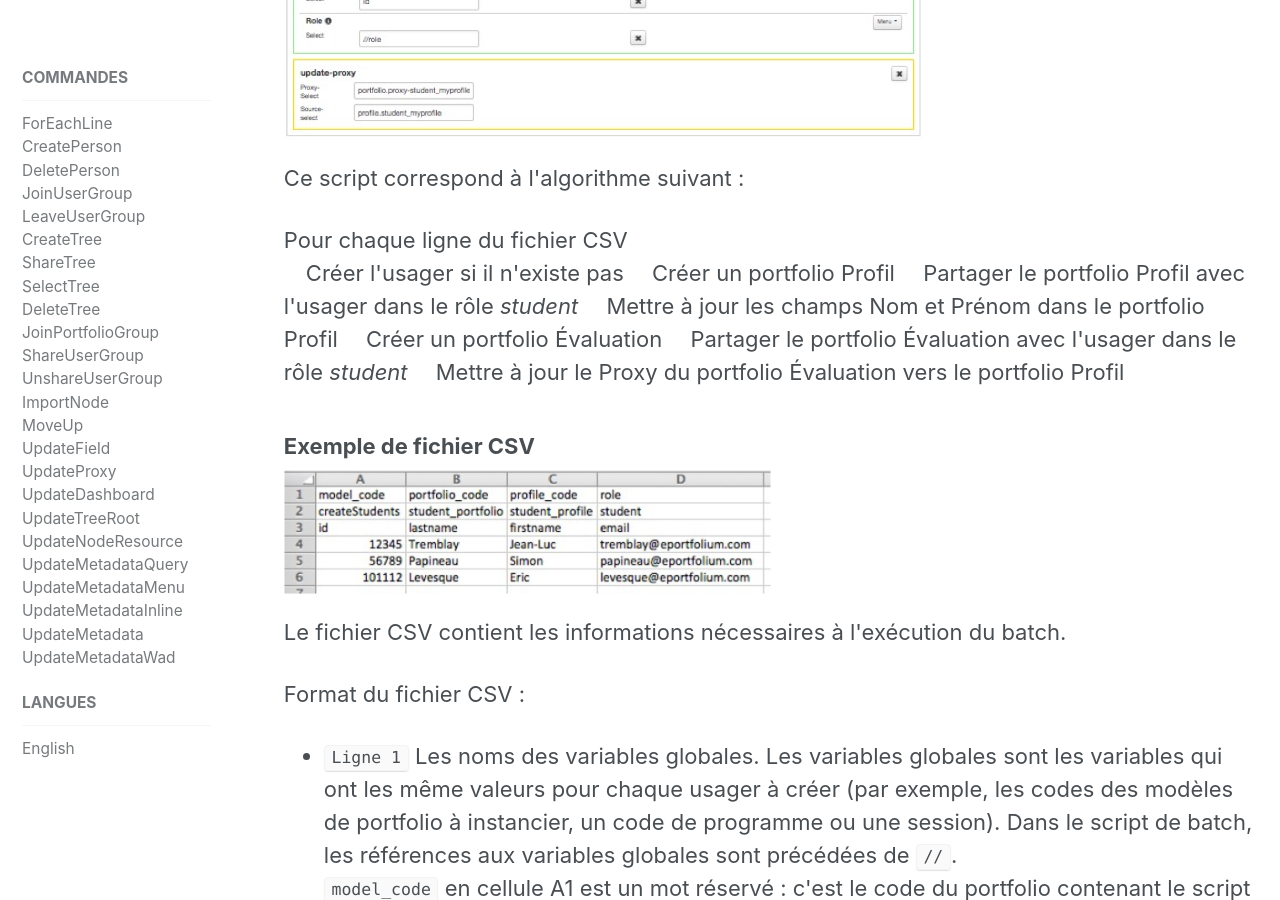
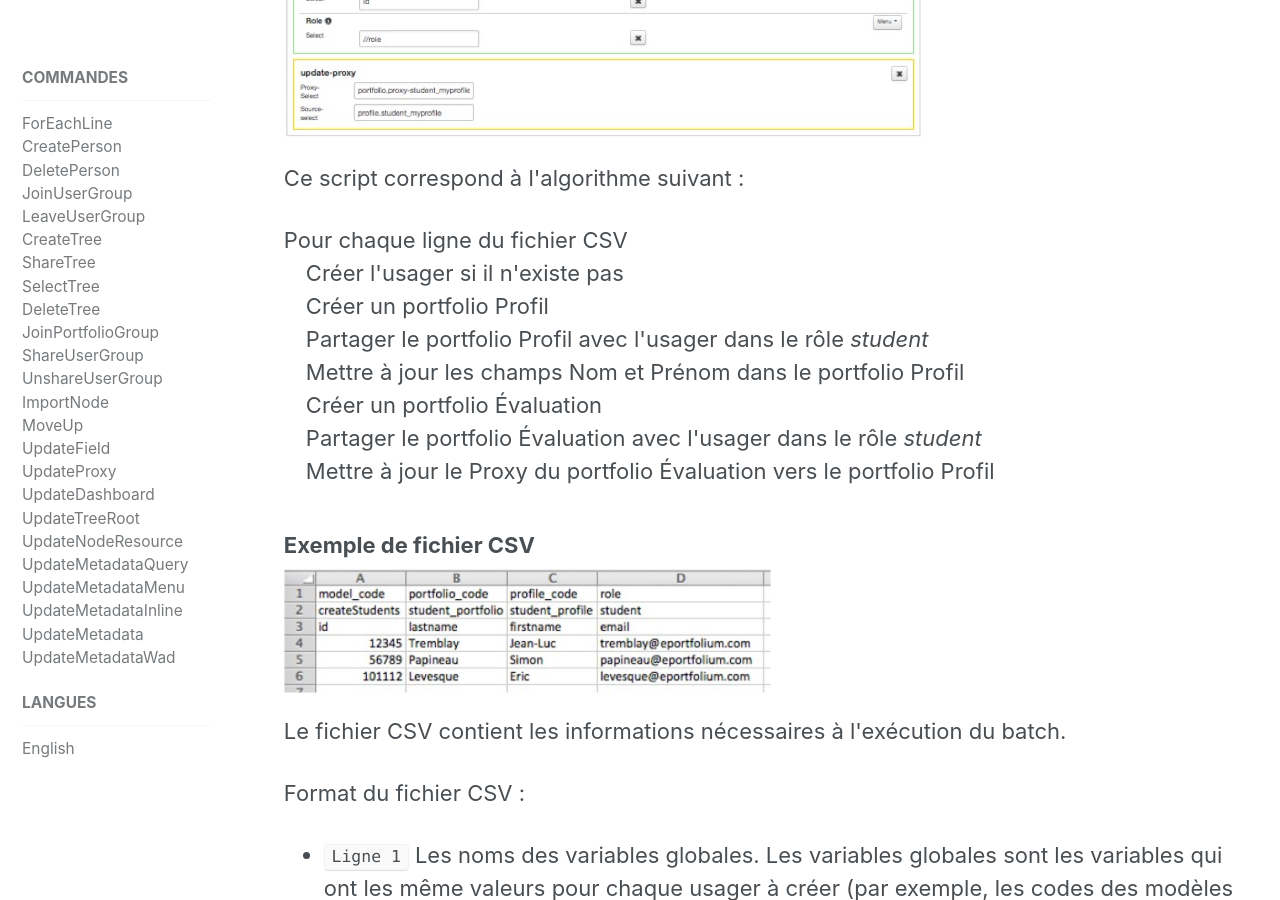
Before and after one commit to karutaproject/karuta-frontend-documentation, a Jekyll site: the page built from _pages/batch_fr.html, in a window 1280 px wide and 900 px high, scrolled down 1945 px. Built offline with Jekyll 4.4.1, drawn with Linux system fonts in a browser that asks for light colours.

```diff
--- a/_pages/batch_fr.html
+++ b/_pages/batch_fr.html
@@ -28,13 +28,13 @@ sidebar:
 <p>Ce script correspond à l'algorithme suivant&nbsp;:</p>
 <p>
 	Pour chaque ligne du fichier CSV<br>
-	&emsp;Créer l'usager si il n'existe pas
-	&emsp;Créer un portfolio Profil
-	&emsp;Partager le portfolio Profil avec l'usager dans le rôle <i>student</i>
-	&emsp;Mettre à jour les champs Nom et Prénom dans le portfolio Profil
-	&emsp;Créer un portfolio Évaluation</li>
-	&emsp;Partager le portfolio Évaluation avec l'usager dans le rôle <i>student</i>
-	&emsp;Mettre à jour le Proxy du portfolio Évaluation vers le portfolio Profil
+	&emsp;Créer l'usager si il n'existe pas<br>
+	&emsp;Créer un portfolio Profil<br>
+	&emsp;Partager le portfolio Profil avec l'usager dans le rôle <i>student</i><br>
+	&emsp;Mettre à jour les champs Nom et Prénom dans le portfolio Profil<br>
+	&emsp;Créer un portfolio Évaluation</li><br>
+	&emsp;Partager le portfolio Évaluation avec l'usager dans le rôle <i>student</i><br>
+	&emsp;Mettre à jour le Proxy du portfolio Évaluation vers le portfolio Profil<br>
 </p>
 <p></p>
 
```
